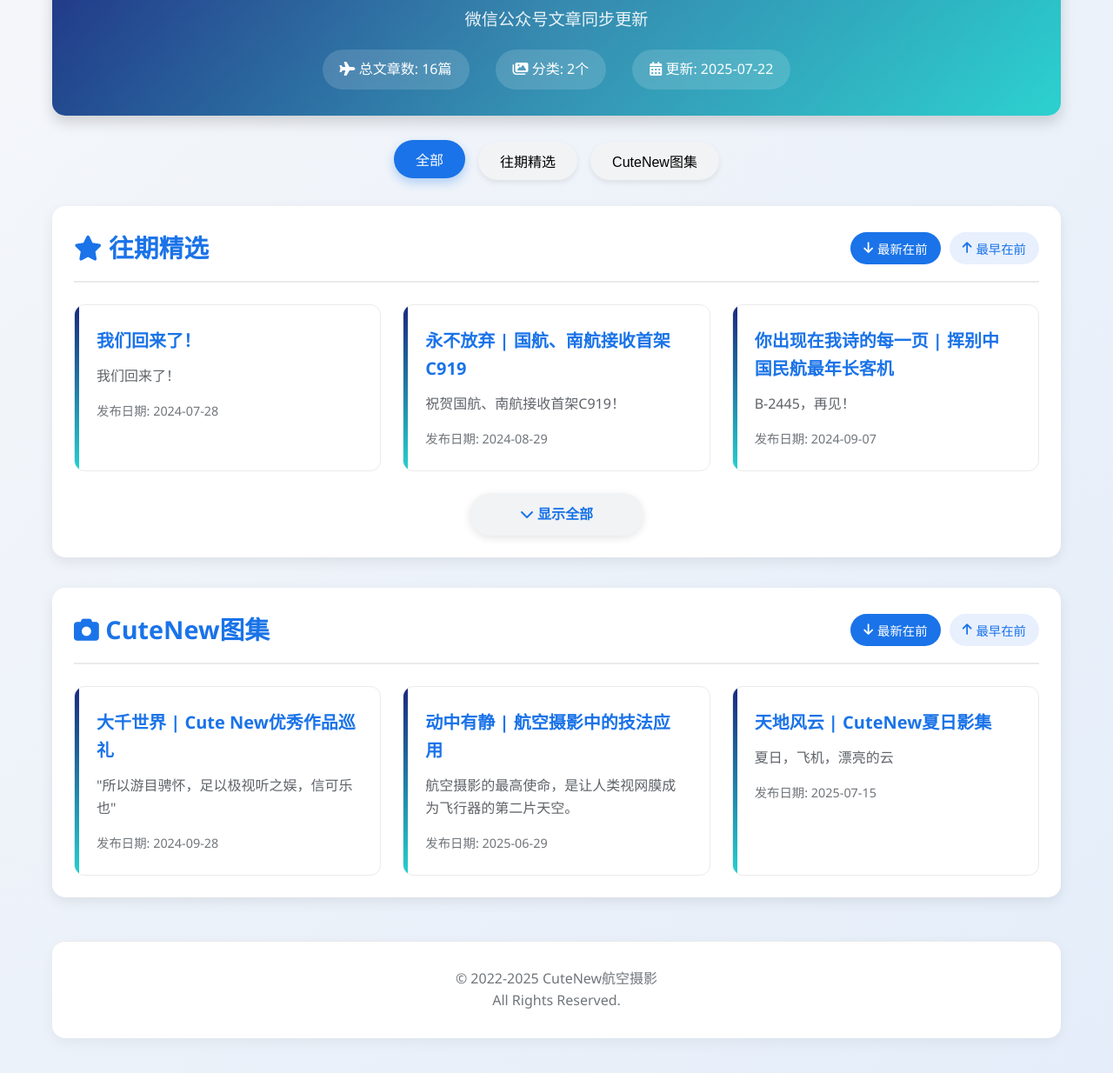
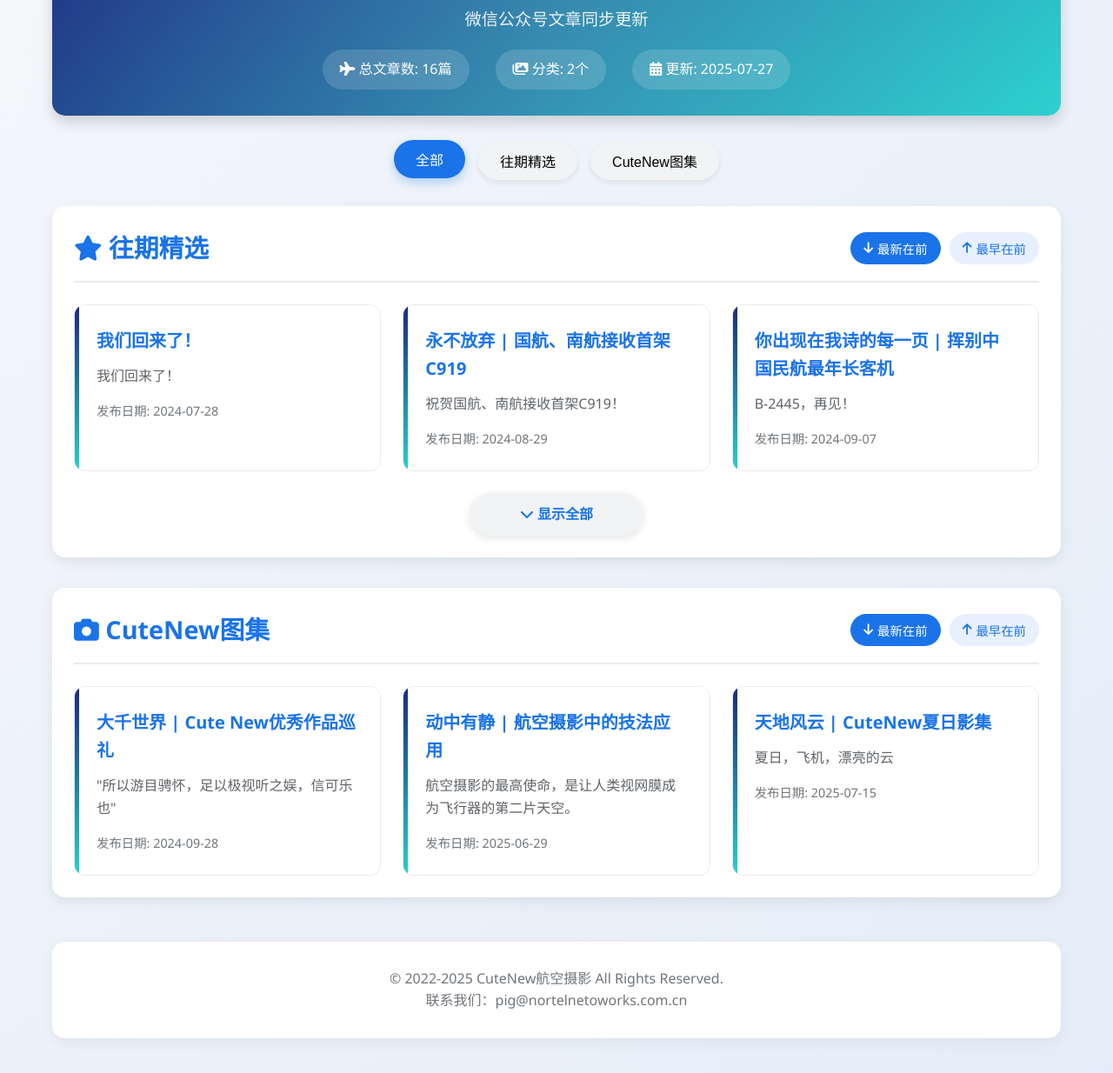
Before and after one commit to CuteNewWebDeveloper/wechat-articles, a plain HTML site: page index.html in a window 1280 px wide. Shown: the part 145-1379 px from the top of the page at 87% size. Drawn offline with Linux system fonts and the light colour scheme.

Commit message:
Update index.html

```diff
--- a/index.html
+++ b/index.html
@@ -389,7 +389,7 @@
             <div class="stats">
                 <div class="stat-item"><i class="fas fa-plane"></i> 总文章数: 16篇</div>
                 <div class="stat-item"><i class="fas fa-images"></i> 分类: 2个</div>
-                <div class="stat-item"><i class="fas fa-calendar-alt"></i> 更新: 2025-07-22</div>
+                <div class="stat-item"><i class="fas fa-calendar-alt"></i> 更新: 2025-07-27</div>
             </div>
         </header>
 
@@ -566,8 +566,8 @@
         </section>
 
         <footer>
-            <p>© 2022-2025 CuteNew航空摄影 </p>
-            <p>All Rights Reserved.</p>
+            <p>© 2022-2025 CuteNew航空摄影  All Rights Reserved.</p>
+            <p>联系我们：pig@nortelnetoworks.com.cn</p>
         </footer>
     </div>
 
```
